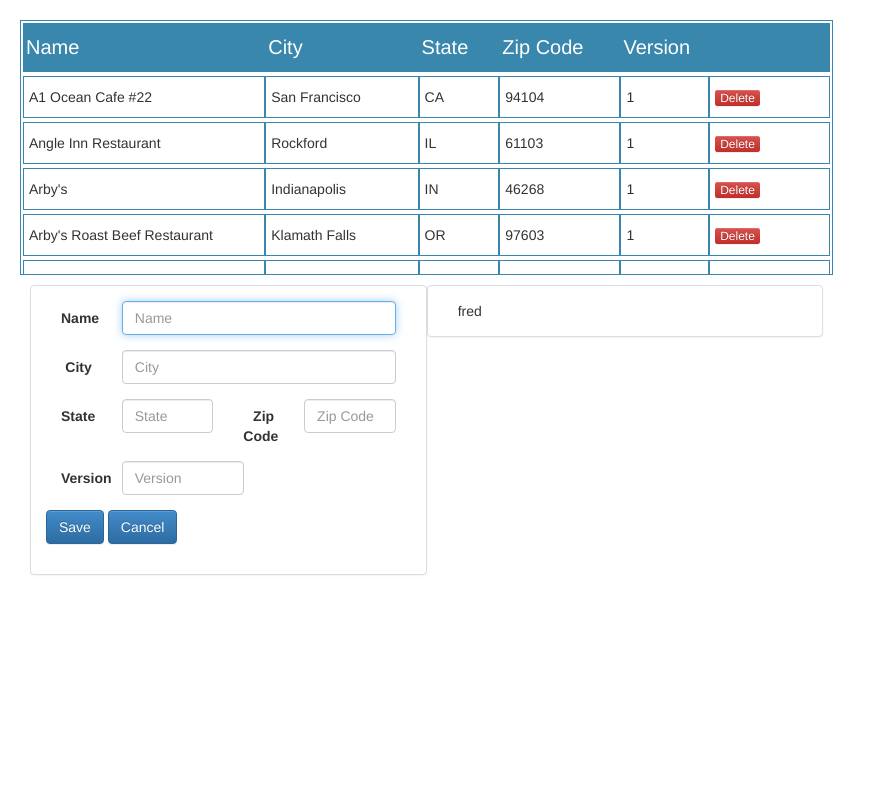
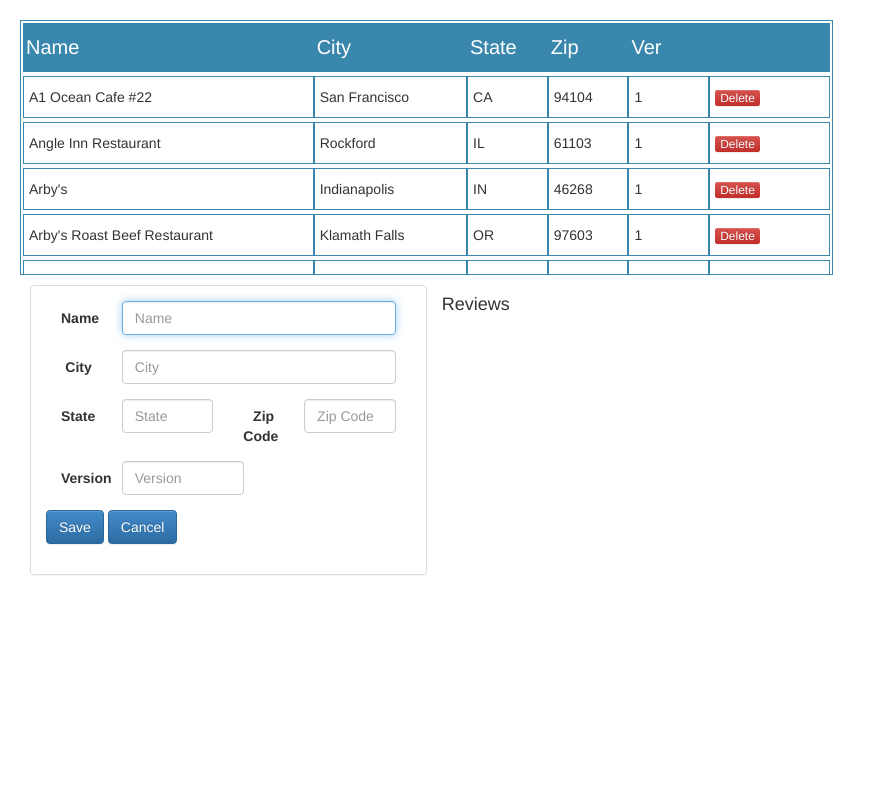
Before and after one commit to donhenton/angular-sandbox, a plain HTML site: page public_html/index.html in a window 1280 px wide. Shown: the whole page, without its empty margins (0-876 px from the left). Drawn offline with Linux system fonts and the light colour scheme.

Commit message:
formatting

```diff
--- a/public_html/index.html
+++ b/public_html/index.html
@@ -37,11 +37,11 @@ and open the template in the editor.
                     <table   style="width:100%">
                         <thead style="width:100%">
                             <tr>
-                                <th class="tableHeader" style="width:30%">Name</th>
+                                <th class="tableHeader" style="width:36%">Name</th>
                                 <th class="tableHeader" style="width:19%">City </th>
                                 <th class="tableHeader" style="width:10%">State</th>
-                                <th class="tableHeader" style="width:15%">Zip Code</th>
-                                <th class="tableHeader" style="width:11%">Version</th>
+                                <th class="tableHeader" style="width:10%">Zip</th>
+                                <th class="tableHeader" style="width:10%">Ver</th>
 
                                 <th class="tableHeader" style="width:15%">&nbsp;</th>
                             </tr>
@@ -51,11 +51,11 @@ and open the template in the editor.
                             <tr ng-repeat="restaurant in restaurantList"
                                 data-ng-click="changeRestaurant($event, restaurant)" >
 
-                                <td   ng-class= "{true: 'currentUserRow', false: ''}[restaurant.is_current]"  style="width:30%" class="col-sm-height editRow" data-id="{{restaurant.id}}">{{restaurant.name}}</td>
+                                <td   ng-class= "{true: 'currentUserRow', false: ''}[restaurant.is_current]"  style="width:36%" class="col-sm-height editRow" data-id="{{restaurant.id}}">{{restaurant.name}}</td>
                                 <td   ng-class= "{true: 'currentUserRow', false: ''}[restaurant.is_current]"  style="width:19%" class="col-sm-height editRow">{{restaurant.city}}</td>
                                 <td   ng-class= "{true: 'currentUserRow', false: ''}[restaurant.is_current]"  style="width:10%" class="col-sm-height editRow">{{restaurant.state}}</td>
-                                <td   ng-class= "{true: 'currentUserRow', false: ''}[restaurant.is_current]"  style="width:15%" class="col-sm-height editRow">{{restaurant.zipCode}}</td>
-                                <td   ng-class= "{true: 'currentUserRow', false: ''}[restaurant.is_current]"  style="width:11%"  class="col-sm-height editRow">{{restaurant.version}}</td>
+                                <td   ng-class= "{true: 'currentUserRow', false: ''}[restaurant.is_current]"  style="width:10%" class="col-sm-height editRow">{{restaurant.zipCode}}</td>
+                                <td   ng-class= "{true: 'currentUserRow', false: ''}[restaurant.is_current]"  style="width:10%"  class="col-sm-height editRow">{{restaurant.version}}</td>
                                 <td   ng-class= "{true: 'currentUserRow', false: ''}[restaurant.is_current]"  style="width:15%"  class="col-sm-height editRow"><i class="icon-remove"></i><span class=" btn-xs btn-danger">Delete</span></td>
 
                             </tr>
@@ -116,8 +116,8 @@ and open the template in the editor.
 
 
 
-                <div class="panel panel-default col-lg-6">
-                    <div class="panel-body">fred</div>
+                <div class="col-lg-6">
+                    <div><h4 style="display: inline-block">Reviews</h4></div>
 
 
                 </div>
```
